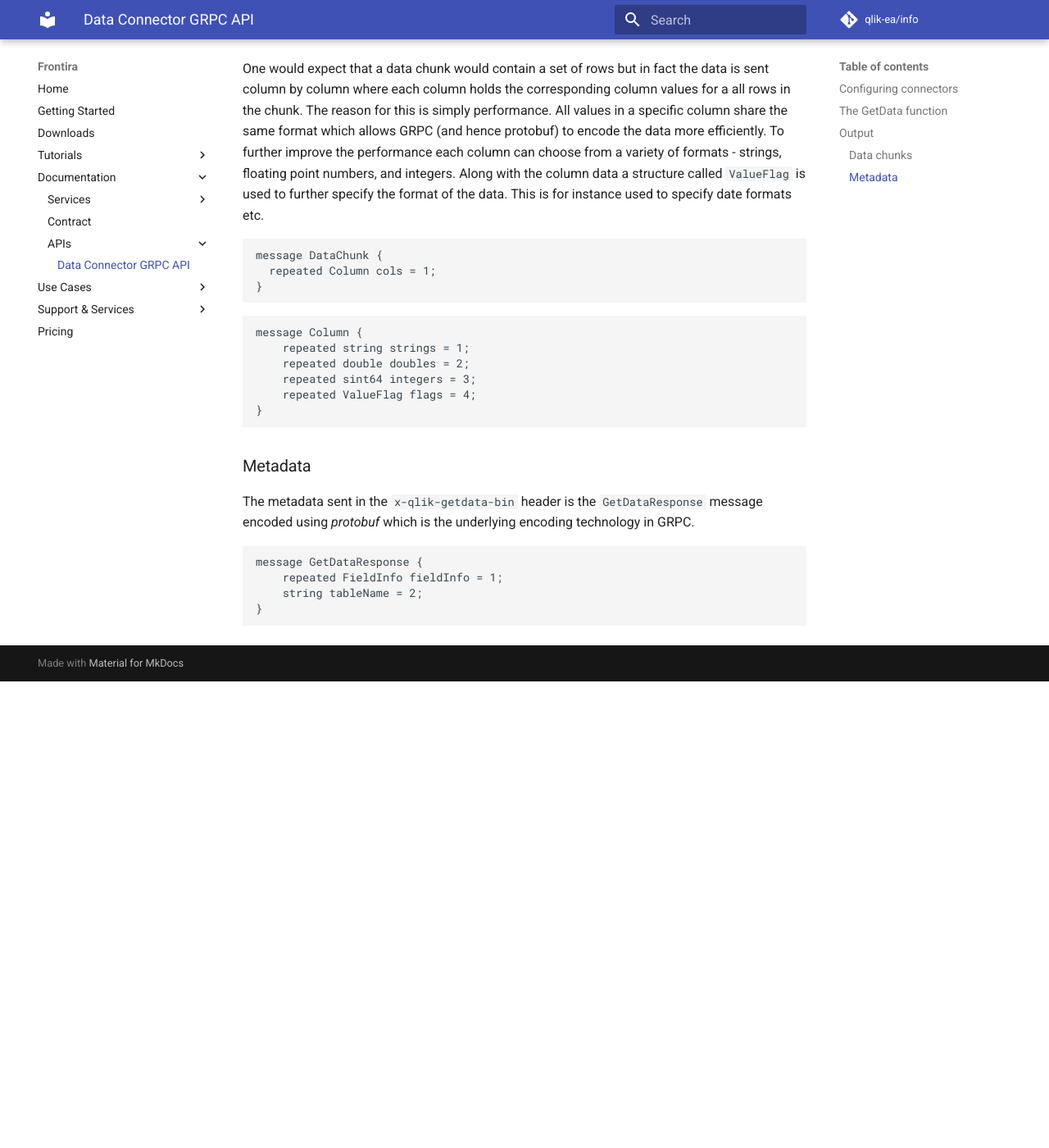
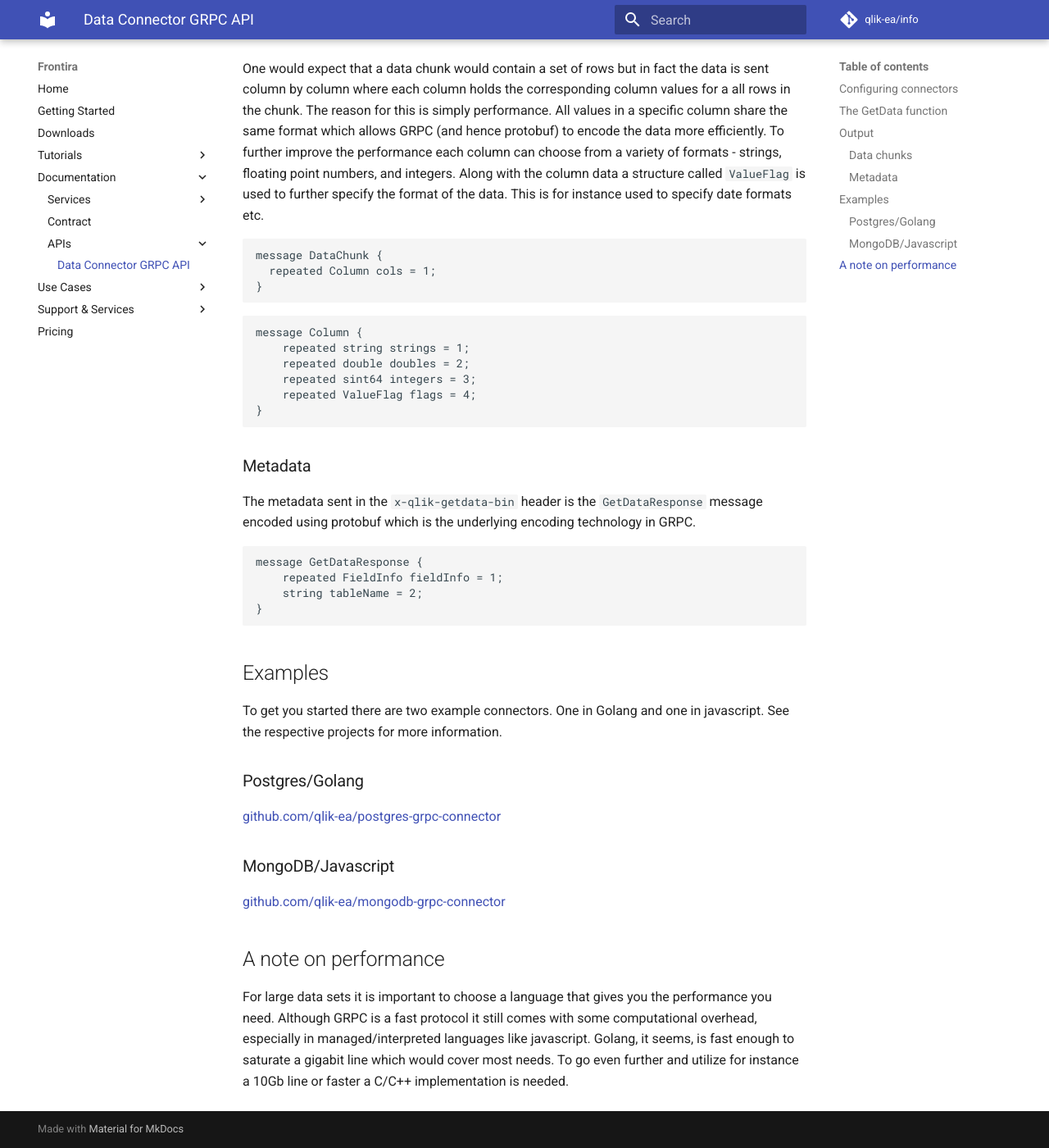
Before and after one commit to qlik-oss/core-website, an MkDocs documentation site: the page built from docs/documentation/apis/data-connector-grpc-api.md, in a window 1280 px wide and 1400 px high, scrolled down 1298 px. Shown: the whole window at 82% size. Built offline with MkDocs 1.6.1 and Material for MkDocs 9.7.7, drawn with Linux system fonts in a browser that asks for light colours; comment, search, counter and statistics services are not loaded; old or Windows-style settings are respelled for this version of MkDocs; before the commit the page ends 2129 px from its top, so only the background shows below that.

Commit message:
Added examples

````diff
--- a/docs/documentation/apis/data-connector-grpc-api.md
+++ b/docs/documentation/apis/data-connector-grpc-api.md
@@ -75,7 +75,7 @@
 
 ### Metadata
 
-The metadata sent in the `x-qlik-getdata-bin` header is the `GetDataResponse` message encoded using _protobuf_ which
+The metadata sent in the `x-qlik-getdata-bin` header is the `GetDataResponse` message encoded using protobuf which
 is the underlying encoding technology in GRPC.
 
 ``` proto
@@ -84,3 +84,23 @@
     string tableName = 2;
 }
 ```
+## Examples
+
+To get you started there are two example connectors. One in Golang and one in javascript. See the respective projects
+for more information.
+
+### Postgres/Golang
+
+[github.com/qlik-ea/postgres-grpc-connector](https://github.com/qlik-ea/postgres-grpc-connector)
+
+### MongoDB/Javascript
+
+[github.com/qlik-ea/mongodb-grpc-connector](https://github.com/qlik-ea/mongodb-grpc-connector)
+
+## A note on performance
+
+For large data sets it is important to choose a language that gives you the performance you need.
+Although GRPC is a fast protocol it still comes with some computational overhead, especially in
+managed/interpreted languages like javascript. Golang, it seems, is fast enough to saturate a gigabit line
+which would cover most needs. To go even further and utilize for instance a 10Gb line or faster a C/C++
+implementation is needed.
````
